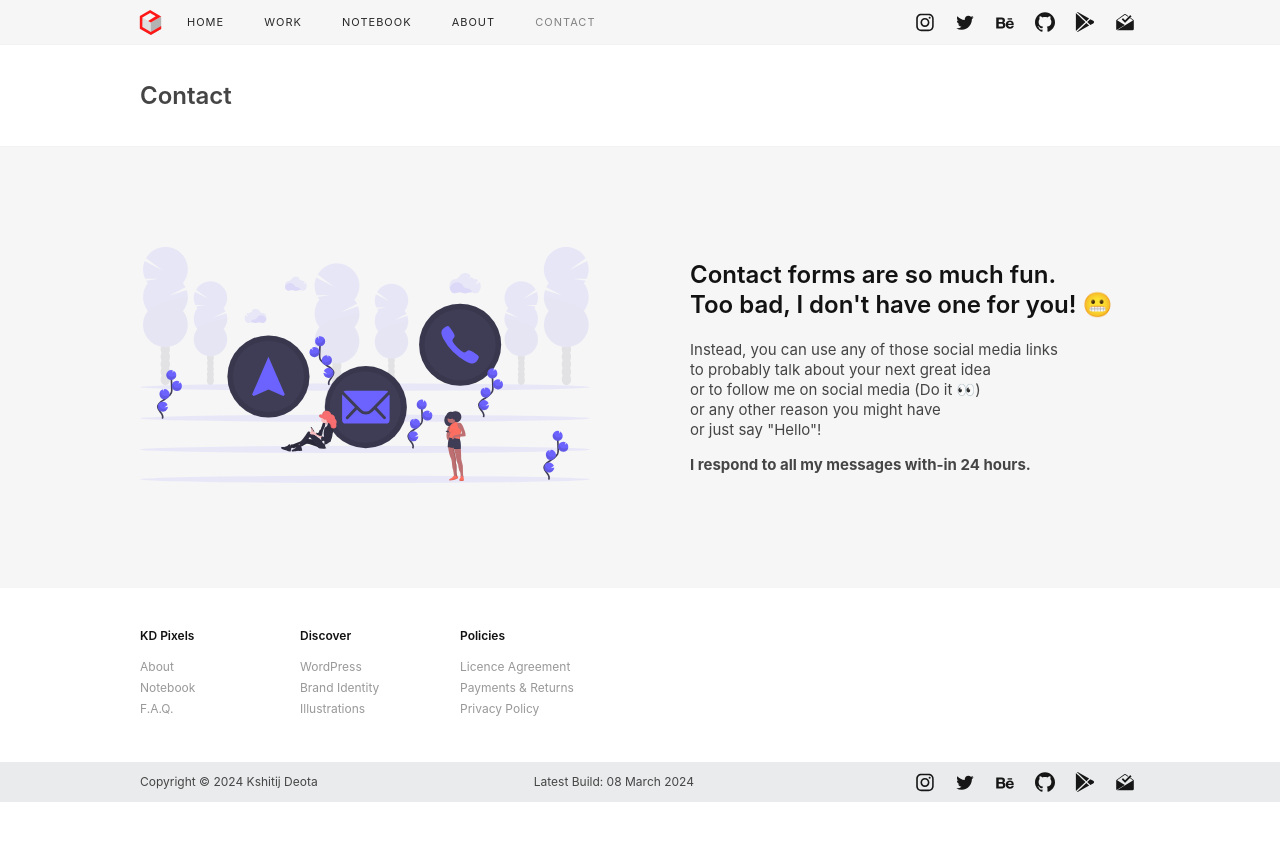
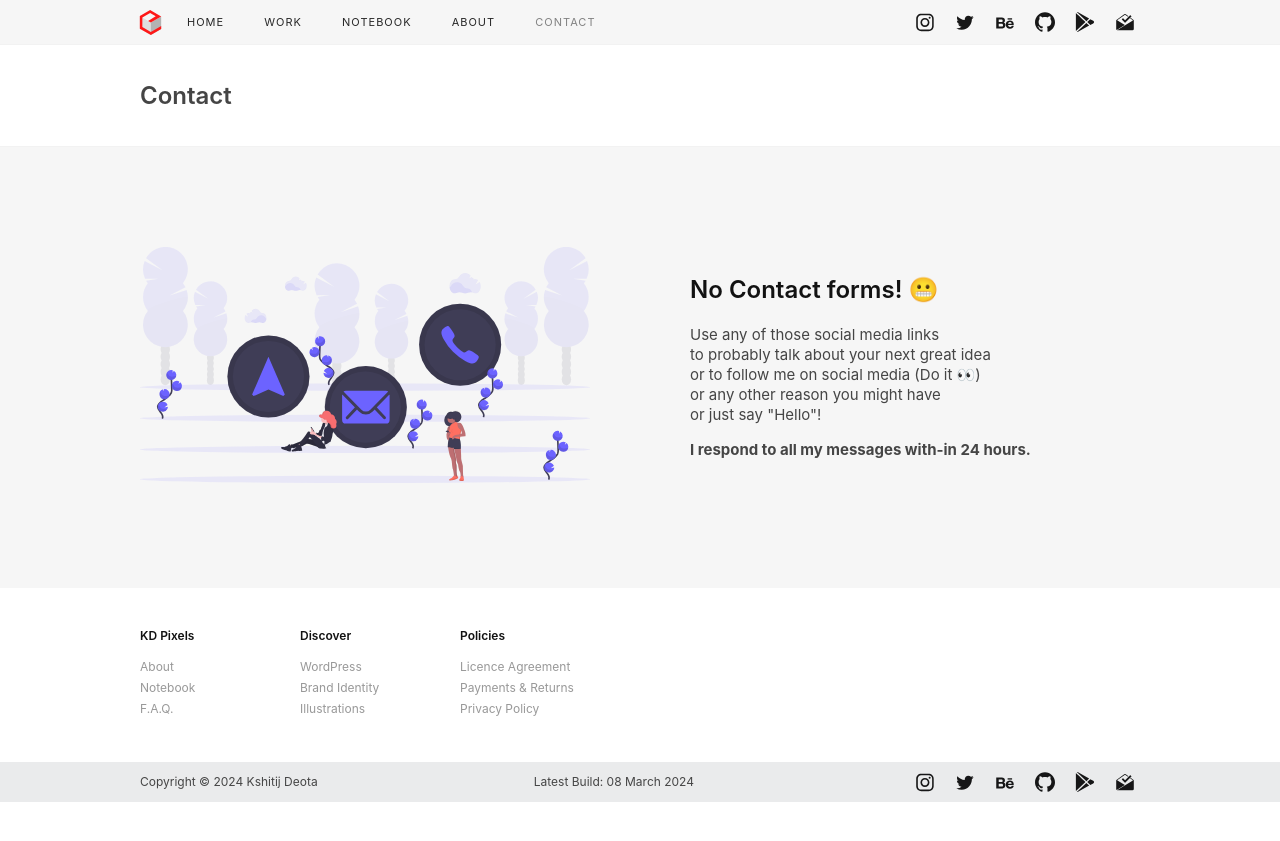
Before and after one commit to kshitijdeota/kdpixels.com, a Jekyll site: the page built from contact.html, in a window 1280 px wide. Shown: the top 841 px of the page. Built offline with Jekyll 4.4.1, drawn with Linux system fonts in a browser that asks for light colours.

Commit message:
update contact page

```diff
--- a/contact.html
+++ b/contact.html
@@ -12,10 +12,9 @@
 
     <div class="kd-contact-content">
         <h2 class="kd-contact-title">
-            Contact forms are so much fun.<br>
-            Too bad, I don't have one for you! 😬
+            No Contact forms! 😬
         </h2>
-        <p>Instead, you can use any of those social media links<br>
+        <p>Use any of those social media links<br>
         to probably talk about your next great idea<br>
         or to follow me on social media (Do it 👀)<br>
         or any other reason you might have<br>
```
Also changed, not shown: 1 other file.
